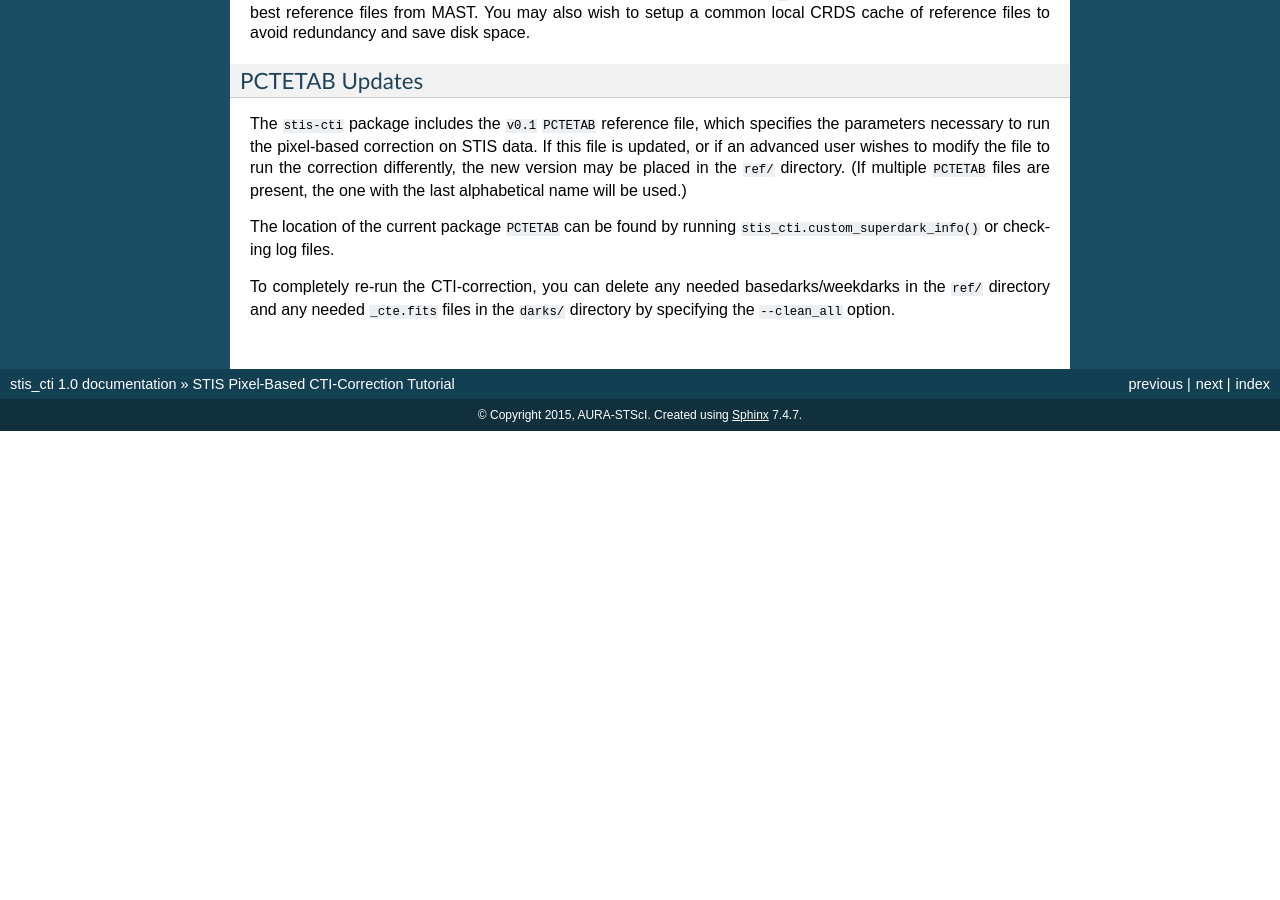
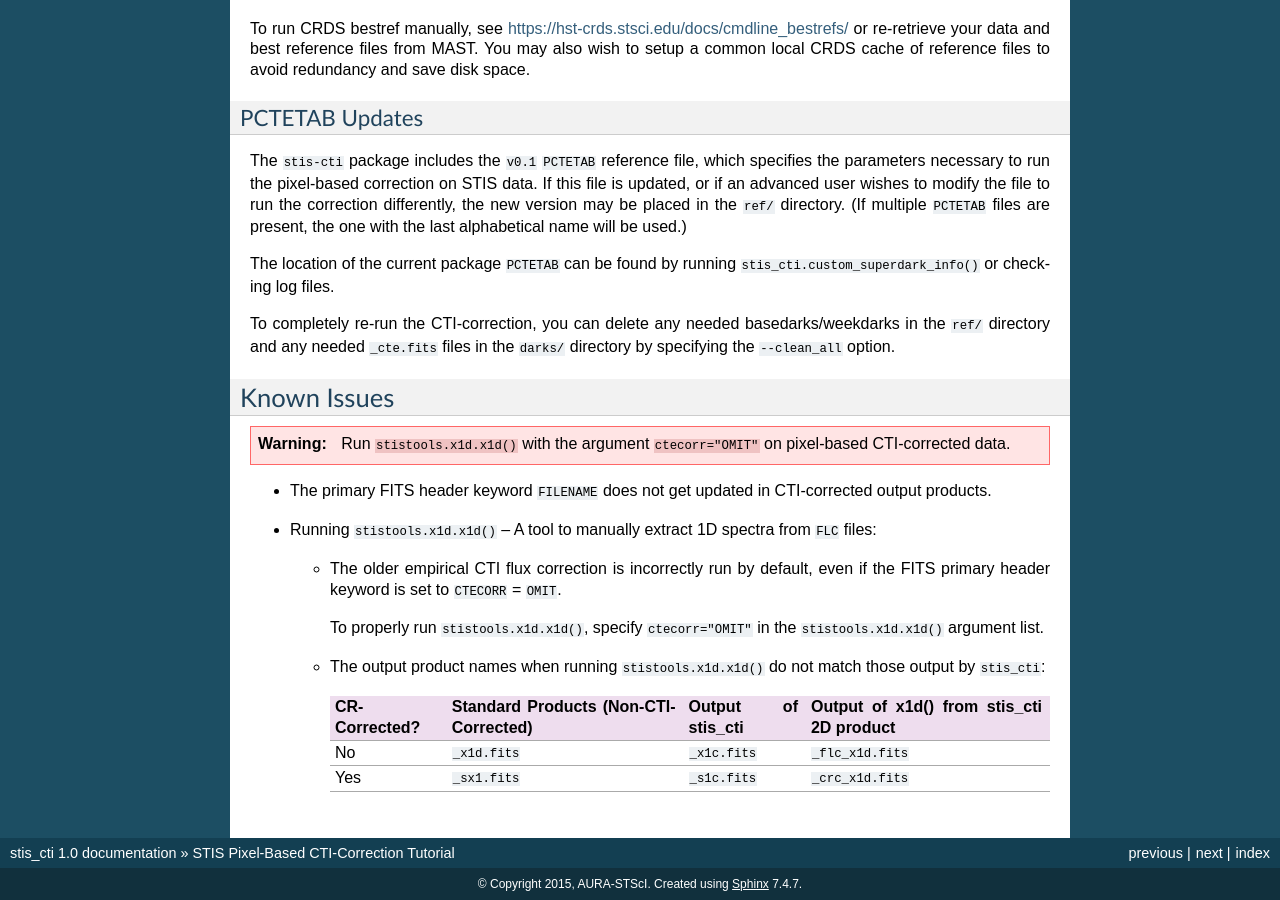
Before and after one commit to spacetelescope/stis_cti, a Sphinx documentation site: the page built from doc/readme.rst, in a window 1280 px wide and 900 px high, scrolled down 6067 px. Built offline with Sphinx 7.4.7, drawn with Linux system fonts in a browser that asks for light colours; before the commit the page ends 6498 px from its top, so only the background shows below that; some of the changed text lies outside the part shown.

Commit message:
Added known issues section.

```diff
--- a/doc/readme.rst
+++ b/doc/readme.rst
@@ -5,6 +5,8 @@ Please note that AURA/STScI is not responsible for any damage resulting from the
 this software.
 
 Please send any feedback to the COS/STIS team at help@stsci.edu.
+
+**Update:**  See the `Known Issues`_ section.
 
 Introduction
 ============
@@ -369,3 +371,33 @@ The location of the current package ``PCTETAB`` can be found by running
 To completely re-run the CTI-correction, you can delete any needed basedarks/weekdarks in
 the ``ref/`` directory and any needed ``_cte.fits`` files in the ``darks/`` directory by
 specifying the ``--clean_all`` option.
+
+Known Issues
+============
+
+.. Warning::
+   Run ``stistools.x1d.x1d()`` with the argument ``ctecorr="OMIT"`` on pixel-based
+   CTI-corrected data.
+
+- The primary FITS header keyword ``FILENAME`` does not get updated in CTI-corrected
+  output products.
+
+- Running ``stistools.x1d.x1d()`` -- A tool to manually extract 1D spectra from ``FLC`` files:
+
+  - The older empirical CTI flux correction is incorrectly run by default, even if the
+    FITS primary header keyword is set to ``CTECORR`` = ``OMIT``.
+
+    To properly run ``stistools.x1d.x1d()``, specify ``ctecorr="OMIT"`` in the
+    ``stistools.x1d.x1d()`` argument list.
+
+  - The output product names when running ``stistools.x1d.x1d()`` do not match those
+    output by ``stis_cti``:
+
+    +---------------+---------------------+--------------------+----------------------+
+    | CR-Corrected? | Standard Products   | Output of stis_cti | Output of x1d() from |
+    |               | (Non-CTI-Corrected) |                    | stis_cti 2D product  |
+    +===============+=====================+====================+======================+
+    | No            | ``_x1d.fits``       | ``_x1c.fits``      | ``_flc_x1d.fits``    |
+    +---------------+---------------------+--------------------+----------------------+
+    | Yes           | ``_sx1.fits``       | ``_s1c.fits``      | ``_crc_x1d.fits``    |
+    +---------------+---------------------+--------------------+----------------------+
```
